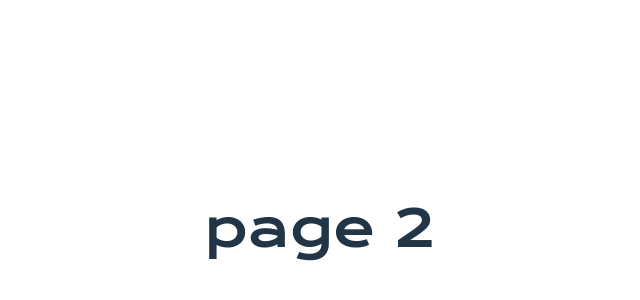
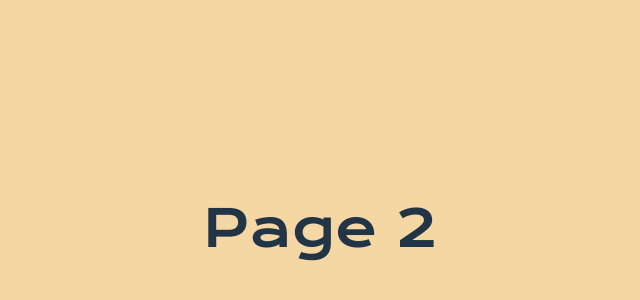
Before and after one commit to ejeankuo/letbox-wrapped, a React (Vite) app in the folder frontend/: page /page2 in a window 1280 px wide. Shown: the part 172-472 px from the top of the page, without its empty margins (320-960 px from the left). Built offline with nearby package versions, Linux system fonts and the light colour scheme; a web font is replaced by a local one.

Commit message:
update page2 background

```diff
--- /dev/null
+++ b/frontend/src/pages/css/page2.css
@@ -0,0 +1,8 @@
+.page2 {
+    background-color: #F5D7A4;
+}
+
+.title {
+    display: flex;
+    flex: 1;
+}
--- a/frontend/src/pages/tsx/page2.tsx
+++ b/frontend/src/pages/tsx/page2.tsx
@@ -1,8 +1,18 @@
+import '../css/page2.css';
+import { useEffect } from 'react';
 
 export default function Page2() {
+    useEffect(() => {
+        // change background color just for this page
+        document.body.style.backgroundColor = "#F5D7A4";
+
+        return () => {
+            document.body.style.backgroundColor = "";
+        }
+    }, []);
+
     return (
-        <div className="page2">
-            <h1>page 2</h1>
-        </div>
+        // placeholder content
+        <h1 className="title">Page 2</h1>
     )
 }
```
